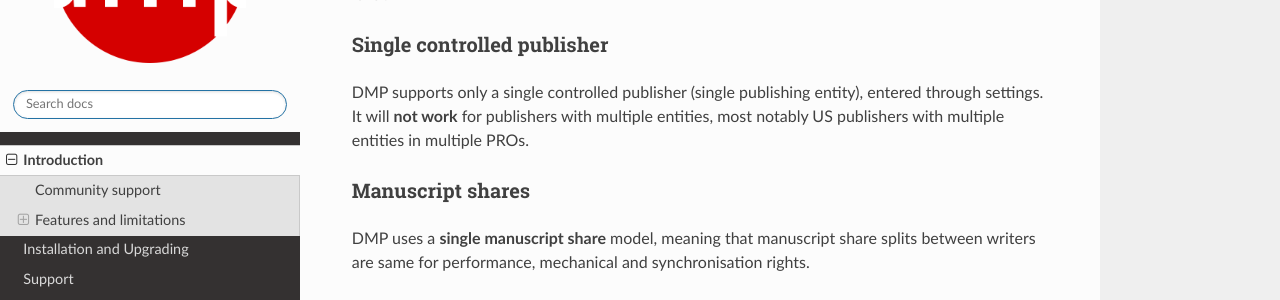
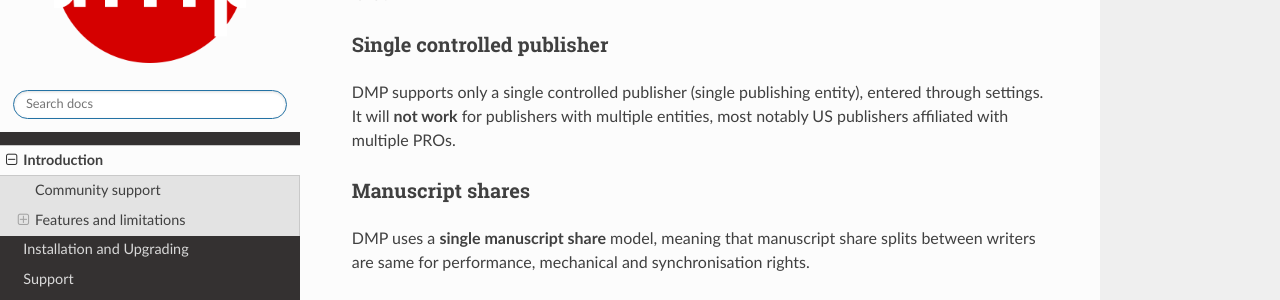
Before and after one commit to matijakolaric-com/django-music-publisher, a Sphinx documentation site: the page built from docs/introduction.rst, in a window 1280 px wide and 900 px high, scrolled down 790 px. Shown: the part 151-451 px from the top of the window. Built offline with Sphinx 7.4.7 and the Read the Docs theme 2.0.0, drawn with Linux system fonts in a browser that asks for light colours.

Commit message:
Update introduction.rst

```diff
--- a/docs/introduction.rst
+++ b/docs/introduction.rst
@@ -49,7 +49,7 @@ Single controlled publisher
 
 DMP supports only a single controlled publisher (single publishing entity),
 entered through settings. It will **not work** for publishers with multiple
-entities, most notably US publishers with multiple entities in multiple PROs.
+entities, most notably US publishers affiliated with multiple PROs.
 
 Manuscript shares
 ------------------------
```
